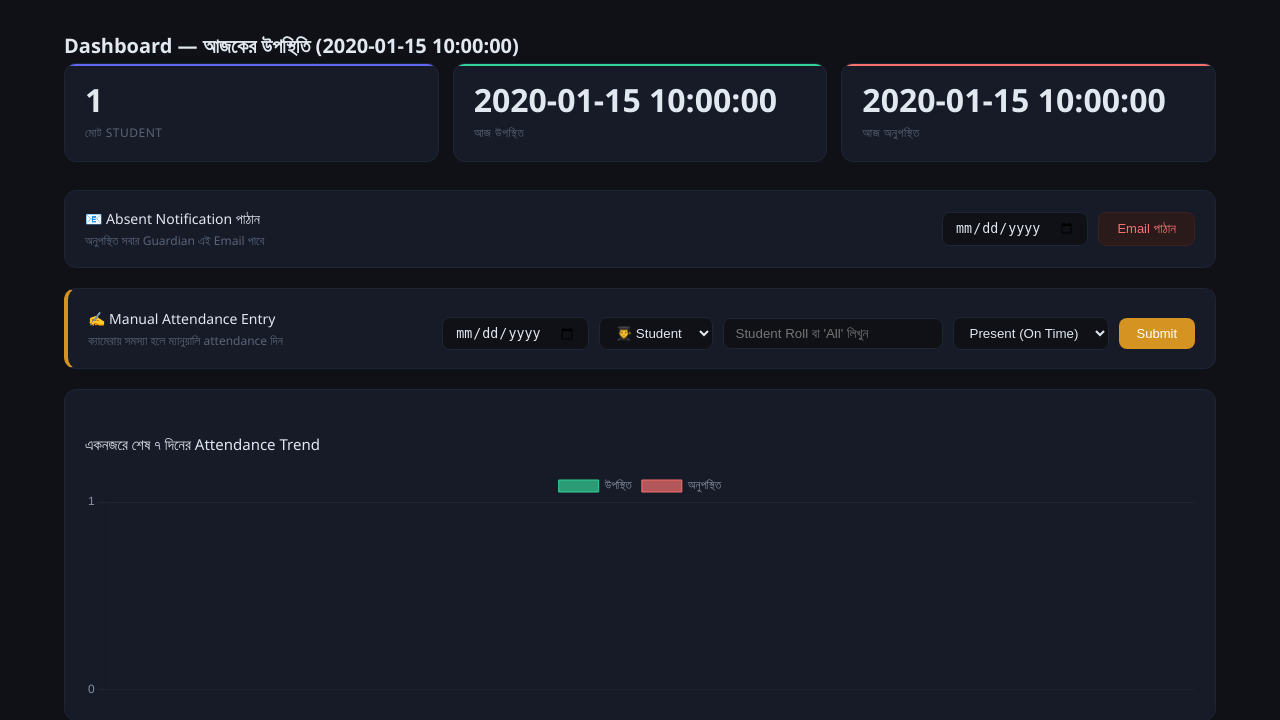
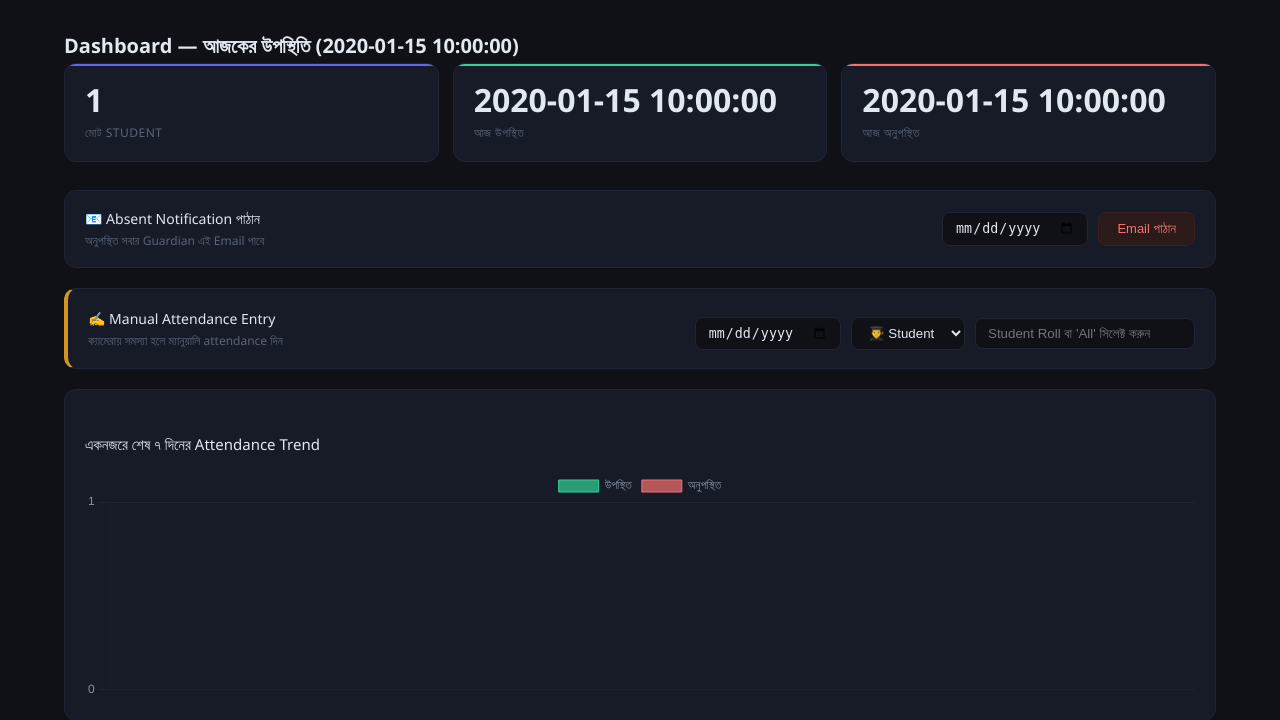
Before and after one commit to musfiqurshahriar/face-recognition-attendance-system, a Flask app: template frontend/templates/admin/dashboard.html in a window 1280 px wide. Shown: the top 720 px of the page. Run offline with Flask 3, Linux system fonts and the light colour scheme; the template is opened without the code that fills it: most values are stand-ins (such as "Sample title", 1, 10 or a date in 2020).

Commit message:
Smart manual attendance entry updated

```diff
--- a/frontend/templates/admin/dashboard.html
+++ b/frontend/templates/admin/dashboard.html
@@ -57,13 +57,13 @@
         <datalist id="student_list">
             <option value="All">All Students (একসাথে সব স্টুডেন্ট)</option>
             {% for student in all_registered_students %}
-            <option value="{{ student.roll }}">{{ student.name }} (Roll: {{ student.roll }})</option>
+            <option value="{{ student.name }}" style="color: red;">Roll: {{ student.roll }}</option>
             {% endfor %}
         </datalist>
 
         <datalist id="teacher_list">
             {% for teacher in all_registered_teachers %}
-            <option value="{{ teacher.name }}">{{ teacher.name }} ({{ teacher.designation }})</option>
+            <option value="{{ teacher.name }}" style="color: orange;>{{ teacher.designation }}</option>
             {% endfor %}
         </datalist>
 
@@ -262,7 +262,7 @@
 
         if (role === 'student') {
             inputField.setAttribute('list', 'student_list');
-            inputField.placeholder = "Student Roll বা 'All' লিখুন";
+            inputField.placeholder = "Student Roll বা 'All' সিলেক্ট করুন";
         } else {
             inputField.setAttribute('list', 'teacher_list');
             inputField.placeholder = "Teacher Name সিলেক্ট করুন";
```
